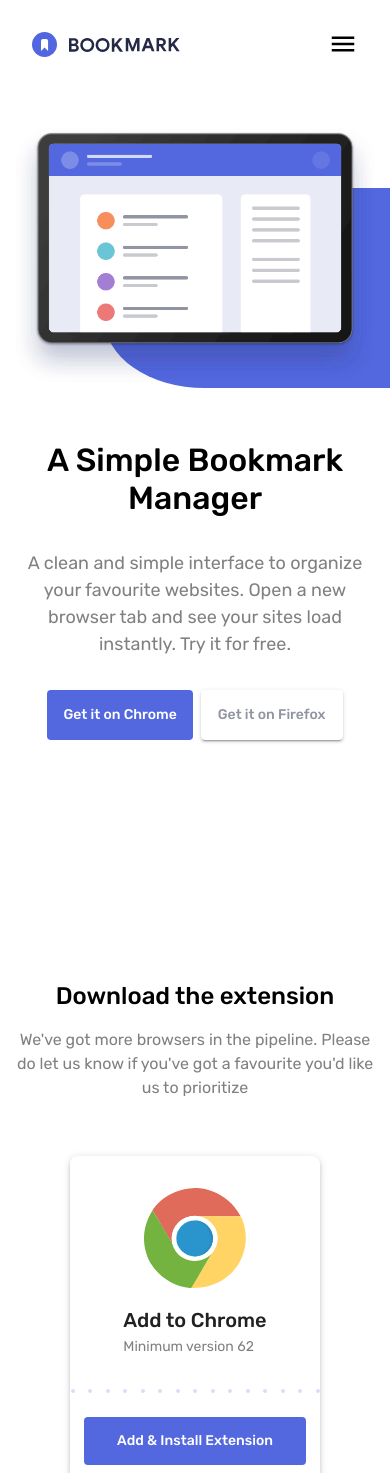
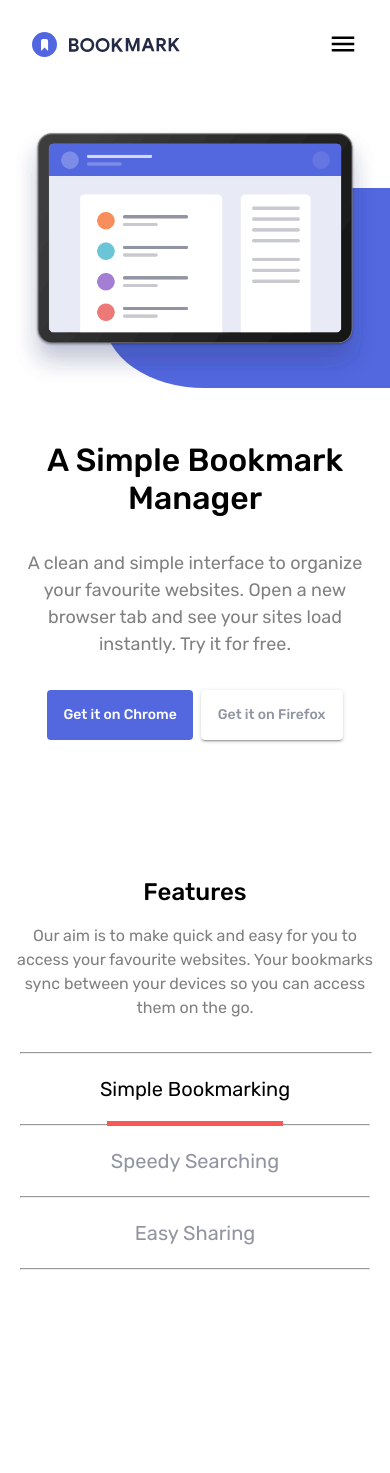
Before and after one commit to NoyanSeckin/Bookmark-Landing-Page-Challenge, a React (Create React App) app: page / in a window 390 px wide. Shown: the top 1473 px of the page. Built offline with nearby package versions, Linux system fonts and the light colour scheme.

Commit message:
mobile features done

```diff
--- a/src/components/MainFeatures.js
+++ b/src/components/MainFeatures.js
@@ -51,20 +51,29 @@
 }
 
 const navsContainerStyle = {
-  display: 'flex',
+  display: {xs: 'none', lg: 'flex'},
   gap: 3,
   mt: 4,
-  position: 'relative'
+  position: 'relative',
 }
 
 const navStyle = {
   color: 'grayishBlue',
-  px: 4,
-  pb: 3,
+  fontSize: {xs: '1.25rem', lg: '1rem'},
+  mt: {xs: 1.5, lg: 0},
+  px: {xs: 2, lg: 4},
+  pb: {xs: 1.5, lg: 3},
   '&:hover':{
     color: 'warning.main',
     cursor: 'pointer'
   }
+}
+
+const mobileNavsContainerStyle = {
+  display: {xs: 'flex', lg: 'none'},
+  flexDirection: 'column',
+  textAlign: 'center',
+  width: '98%',
 }
 
 export default function MainFeatures() {
@@ -81,6 +90,10 @@
         {renderNavs()}
         <hr className='features-hr'/>
         </Box>
+        <Box sx={mobileNavsContainerStyle}>
+          <hr width='100%' className='mobile-features-hr'/>
+          {renderNavs()}
+        </Box>
       </Box>
     )
   }
@@ -88,9 +101,14 @@
   function renderNavs(){
     const navs = ['Simple Bookmarking', 'Speedy Searching', 'Easy Sharing'];
     return navs.map(nav =>
-      <Typography sx={navStyle}
-      className={nav === activeNav && 'active-nav'}
-      onClick={()=> setActiveNav(nav)}>{nav}</Typography>
+      <Box>
+        <Typography sx={navStyle}
+        className={nav === activeNav && 'active-nav'}
+        onClick={()=> setActiveNav(nav)}>{nav}</Typography>
+        <Box sx={{display: {xs: 'block', lg: 'none'}}}>
+          <hr className='mobile-features-hr'/>
+        </Box>
+      </Box>
       )
   }
 
@@ -132,8 +150,7 @@
 
   return (
     <Box sx={{mt: 17}}>
-      {/* {renderFeatures()} */}
-      {/* <CenterHeaderComponent header={centerHeader} text={centerText}/> */}
+      {renderFeatures()}
       {/* {renderGrid()} */}
     </Box>
   )
--- a/src/index.css
+++ b/src/index.css
@@ -49,7 +49,10 @@
 .active-nav{
 	border-bottom: 5px solid hsl(0, 94%, 66%);
 	color: #000 !important;
+	position: relative;
 }
+
+
 
 .features-hr{
 	border: 1px solid lightgray;
@@ -102,3 +105,20 @@
 	border: 1px solid hsl(229, 8%, 60%);
 	opacity: 0.3;
 }
+
+
+@media only screen and (max-width: 1200px) {
+	.active-nav::after{
+		content: 'lll';
+		color: #fff;
+		border-bottom: 5px solid hsl(0, 94%, 66%) 	;
+		position: absolute;
+		bottom: -10px;
+		width: 50%;
+		left: 25%;
+	}
+
+	.active-nav{
+		border: none;
+	}
+}
```
